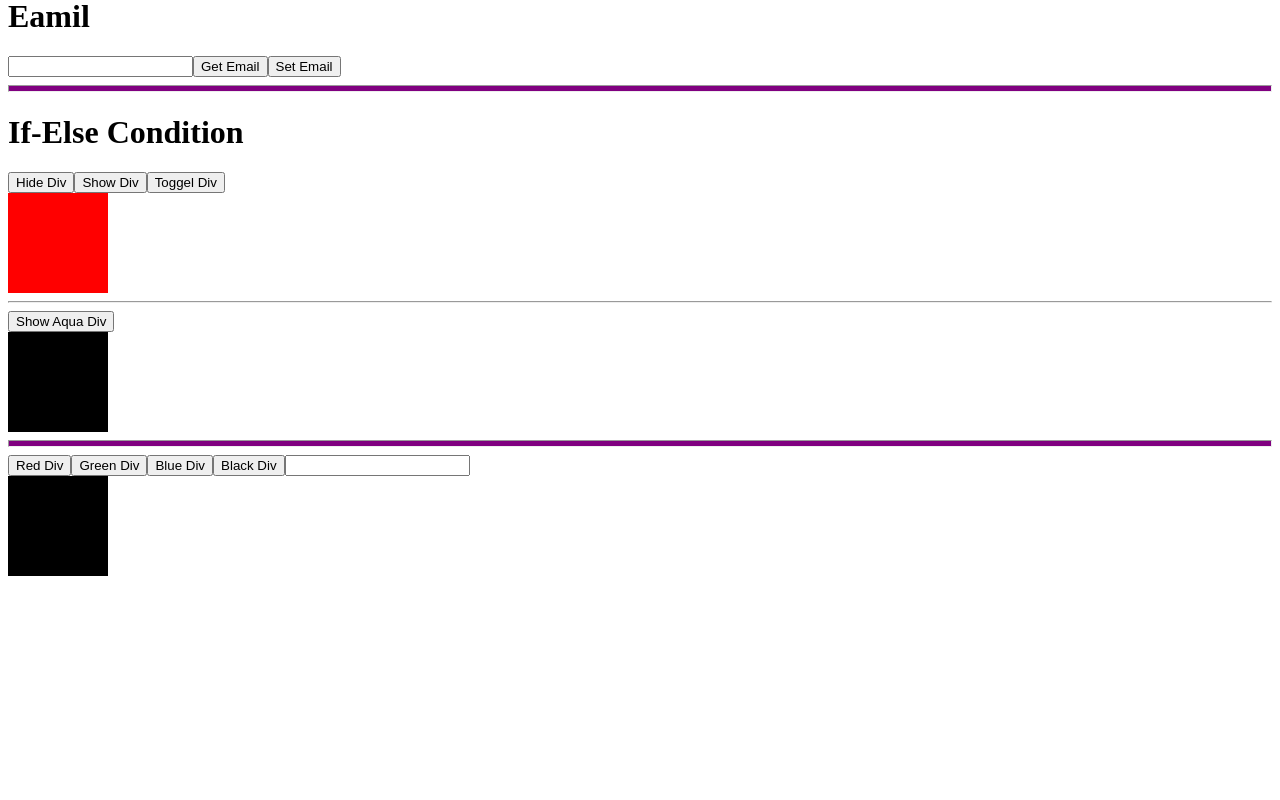
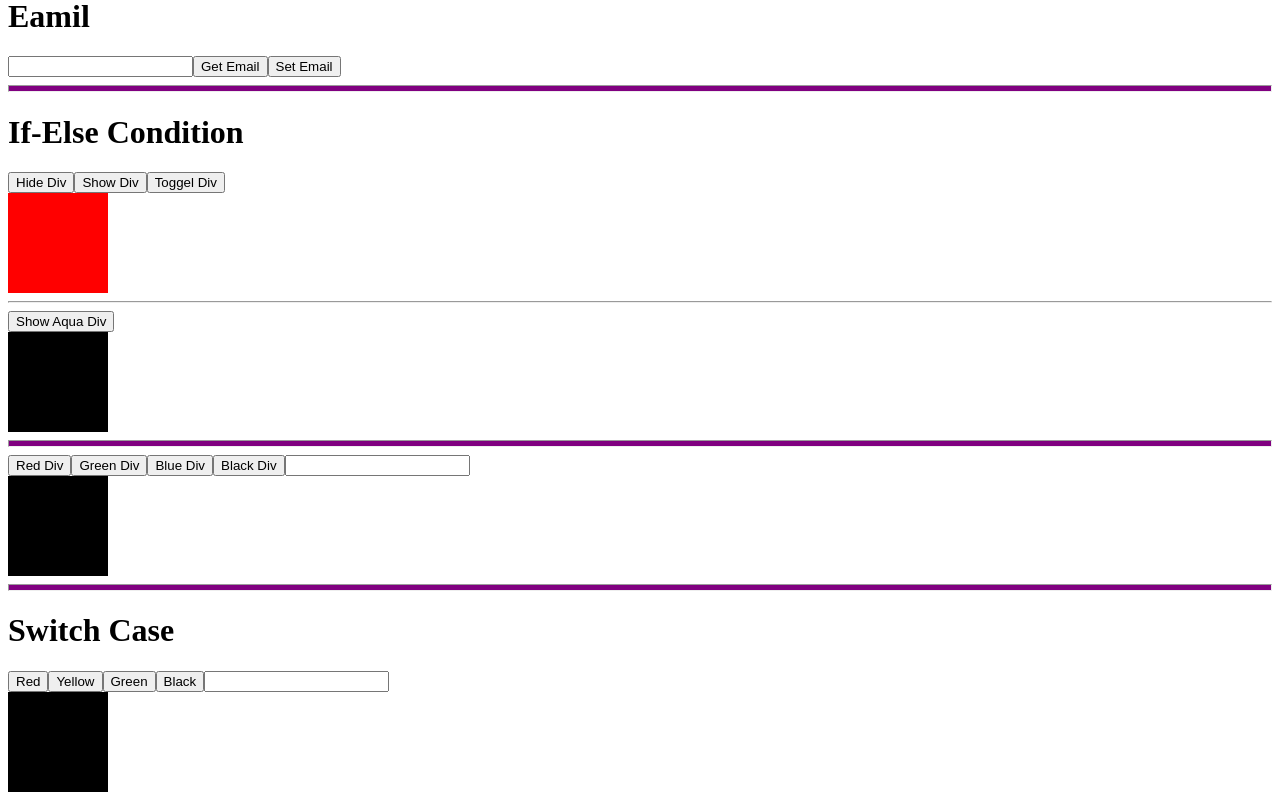
Before and after one commit to Shifu-Sam/practiceProject1, an Angular app: page / in a window 1280 px wide. Shown: the part 362-1162 px from the top of the page. Before the commit the page ends 946 px from the top, so only its background shows below. Built offline with nearby package versions, Linux system fonts and the light colour scheme.

Commit message:
add Switch component with functionality and update app structure

```diff
--- a/src/app/app.component.html
+++ b/src/app/app.component.html
@@ -1,10 +1,13 @@
 <app-counter></app-counter>
+
 <hr style="height: 5px; background-color: purple;">
+<app-get-and-set></app-get-and-set>
 
-<app-get-and-set></app-get-and-set>
 <hr style="height: 5px; background-color: purple;">
+<app-ifelse></app-ifelse>
 
-<app-ifelse></app-ifelse>
 <hr style="height: 5px; background-color: purple;">
+<app-elseif></app-elseif>
 
-<app-elseif></app-elseif>
+<hr style="height: 5px; background-color: purple;">
+<app-switch></app-switch>
--- a/src/app/app.component.ts
+++ b/src/app/app.component.ts
@@ -4,11 +4,12 @@ import { CounterComponent } from './counter/counter.component';
 import { GetAndSetComponent } from "./get-and-set/get-and-set.component";
 import { IfelseComponent } from "./ifelse/ifelse.component";
 import { ElseifComponent } from "./elseif/elseif.component";
+import { SwitchComponent } from "./switch/switch.component";
 
 
 @Component({
   selector: 'app-root',
-  imports: [RouterOutlet, CounterComponent, GetAndSetComponent, IfelseComponent, ElseifComponent],
+  imports: [RouterOutlet, CounterComponent, GetAndSetComponent, IfelseComponent, ElseifComponent, SwitchComponent],
   templateUrl: './app.component.html',
   styleUrl: './app.component.css'
 })
--- /dev/null
+++ b/src/app/switch/switch.component.html
@@ -0,0 +1,32 @@
+<h1>Switch Case</h1>
+
+<button (click)="onBtnClick('red')">Red</button>
+<button (click)="onBtnClick('yellow')">Yellow</button>
+<button (click)="onBtnClick('green')">Green</button>
+<button (click)="onBtnClick('')">Black</button>
+
+<input type="text" (input)="enteredValue($event)">
+
+
+@switch (color) {
+    @case ('red') {
+        <div style="height: 100px; width: 100px; background-color: red;">
+
+        </div>
+    }
+    @case ('yellow') {
+        <div style="height: 100px; width: 100px; background-color: yellow;">
+
+        </div>
+    }
+    @case ('green') {
+        <div style="height: 100px; width: 100px; background-color: green;">
+
+        </div>
+    }
+    @default{
+        <div style="height: 100px; width: 100px; background-color: black;">
+
+        </div>
+    }
+}
--- /dev/null
+++ b/src/app/switch/switch.component.ts
@@ -0,0 +1,19 @@
+import { Component } from '@angular/core';
+
+@Component({
+  selector: 'app-switch',
+  imports: [],
+  templateUrl: './switch.component.html',
+  styleUrl: './switch.component.css'
+})
+export class SwitchComponent {
+  color:string = '';
+
+  onBtnClick(val:string){
+    this.color = val;
+  }
+
+  enteredValue(event:Event){
+    this.color = (event.target as HTMLInputElement).value
+  }
+}
```
Also changed, not shown: src/app/switch/switch.component.css (added), 1 other file (tests, documents, lock files or other folders).
